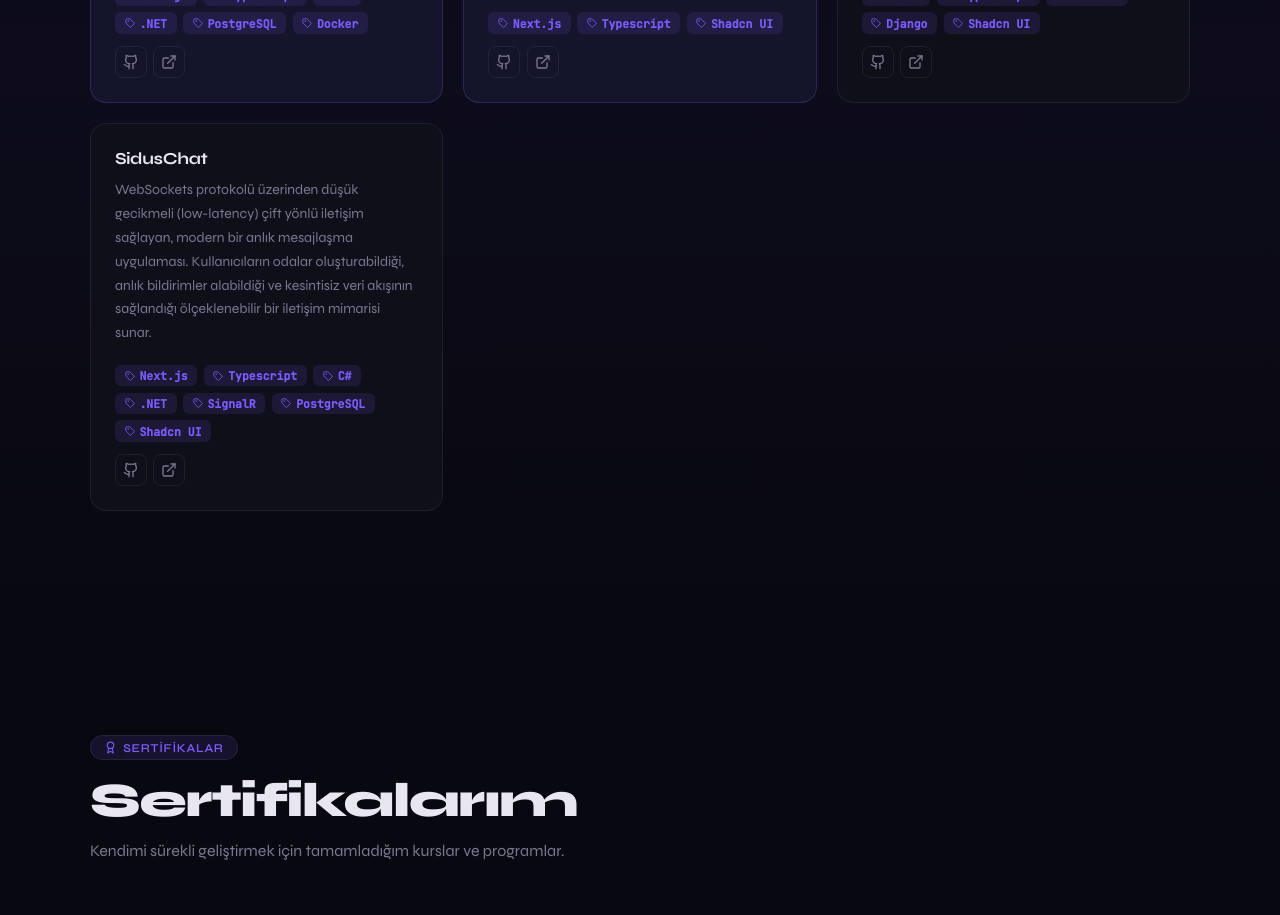
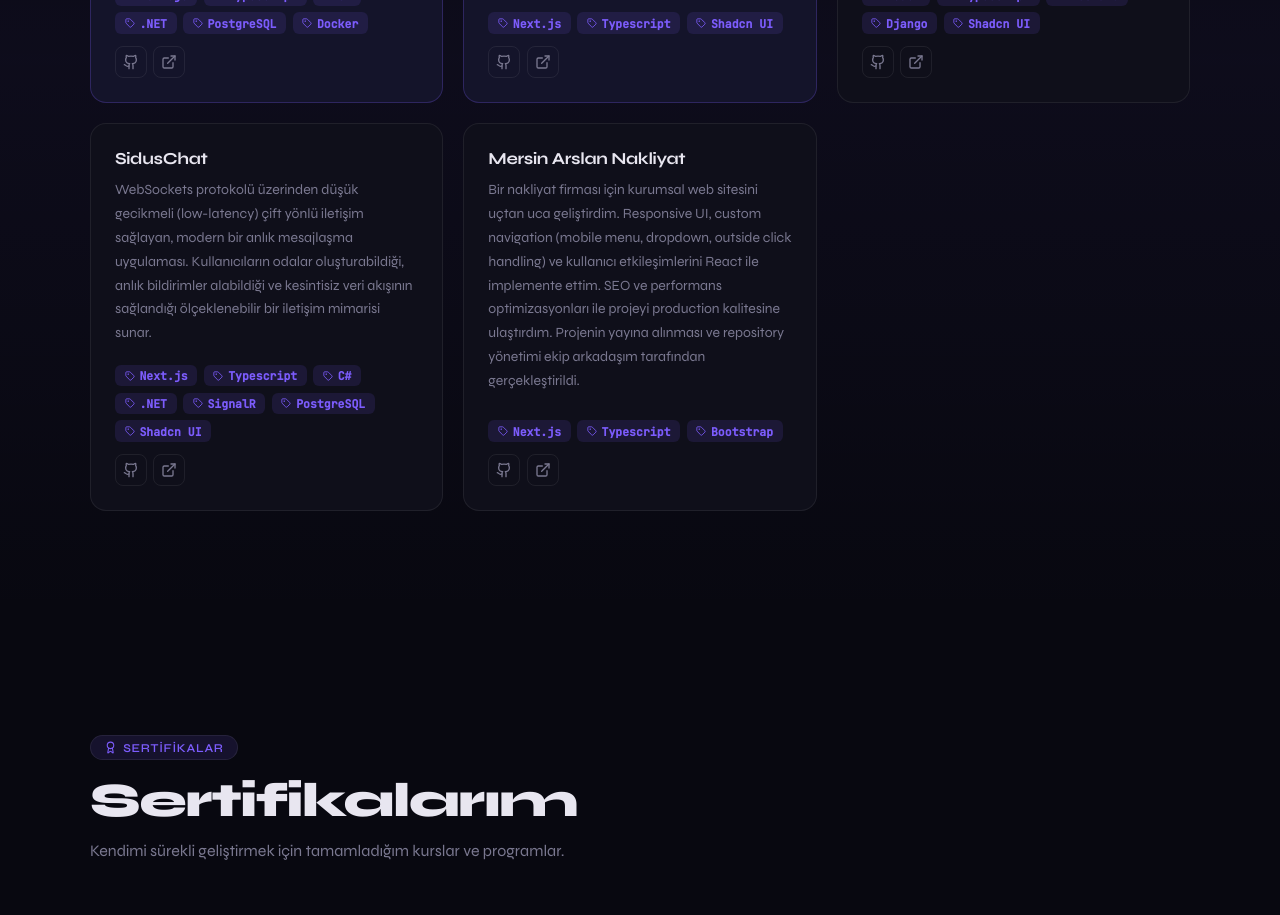
Before and after one commit to sidumandr/sidumandev, a Next.js app: page / in a window 1280 px wide. Shown: the part 2300-3215 px from the top of the page. Built offline with nearby package versions, Linux system fonts and the light colour scheme.

Commit message:
projects

```diff
--- a/src/app/components/Projects/Projects.tsx
+++ b/src/app/components/Projects/Projects.tsx
@@ -45,6 +45,16 @@ const projects = [
       "Shadcn UI",
     ],
     github: "https://github.com/sidumandr/realtime-chat-app",
+    live: "#",
+    featured: false,
+  },
+  {
+    title: "Mersin Arslan Nakliyat",
+    description:
+      "Bir nakliyat firması için kurumsal web sitesini uçtan uca geliştirdim. Responsive UI, custom navigation (mobile menu, dropdown, outside click handling) ve kullanıcı etkileşimlerini React ile implemente ettim. SEO ve performans optimizasyonları ile projeyi production kalitesine ulaştırdım. Projenin yayına alınması ve repository yönetimi ekip arkadaşım tarafından gerçekleştirildi.",
+    tags: ["Next.js", "Typescript", "Bootstrap"],
+    github:
+      "https://github.com/sevketemingurbuz/mersin-arslan-nakliyat-1/tree/main",
     live: "#",
     featured: false,
   },
```
